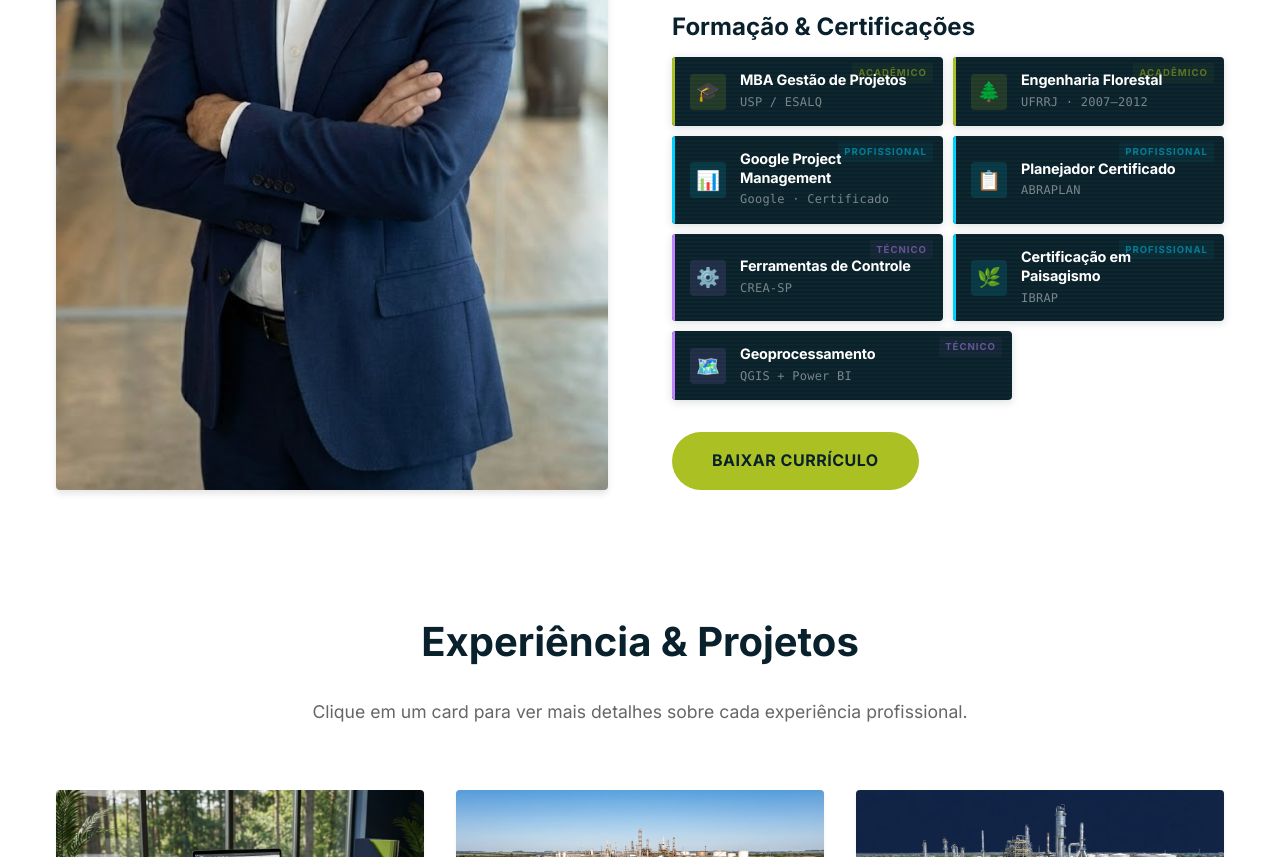
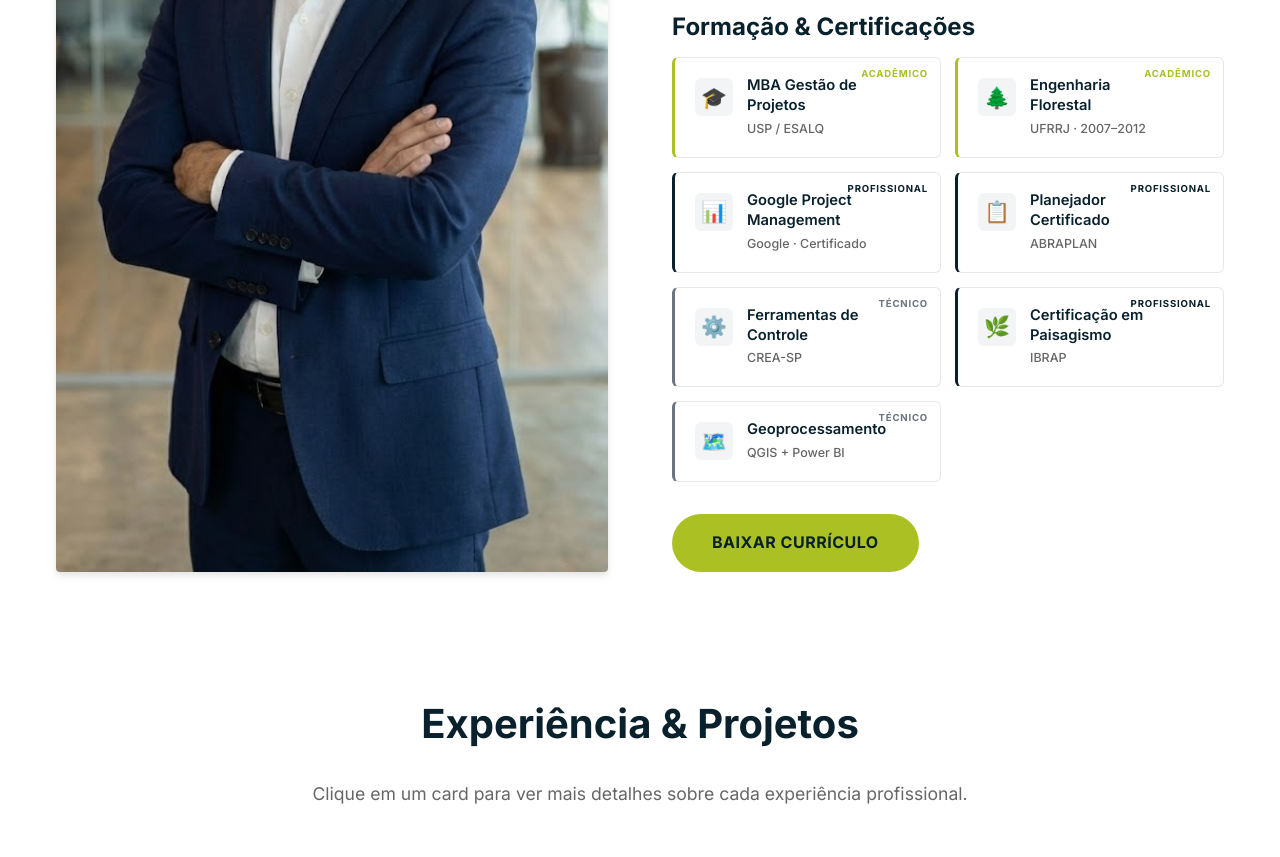
Before and after one commit to rfammon/StRafaelAmmon, a website: page index.html in a window 1280 px wide. Shown: the part 1389-2246 px from the top of the page. Drawn offline with Linux system fonts and the light colour scheme.

Commit message:
Redesign certifications: clean engineering style matching site theme

```diff
--- a/index.html
+++ b/index.html
@@ -134,7 +134,7 @@
                     <h3>Formação & Certificações</h3>
                     <div class="certifications-grid">
                         <div class="cert-card cert-academic">
-                            <span class="cert-type-tag">Acadêmico</span>
+                            <span class="cert-type-label">acadêmico</span>
                             <span class="cert-icon">🎓</span>
                             <div class="cert-content">
                                 <span class="cert-title">MBA Gestão de Projetos</span>
@@ -142,7 +142,7 @@
                             </div>
                         </div>
                         <div class="cert-card cert-academic">
-                            <span class="cert-type-tag">Acadêmico</span>
+                            <span class="cert-type-label">acadêmico</span>
                             <span class="cert-icon">🌲</span>
                             <div class="cert-content">
                                 <span class="cert-title">Engenharia Florestal</span>
@@ -150,7 +150,7 @@
                             </div>
                         </div>
                         <div class="cert-card cert-professional">
-                            <span class="cert-type-tag">Profissional</span>
+                            <span class="cert-type-label">profissional</span>
                             <span class="cert-icon">📊</span>
                             <div class="cert-content">
                                 <span class="cert-title">Google Project Management</span>
@@ -158,7 +158,7 @@
                             </div>
                         </div>
                         <div class="cert-card cert-professional">
-                            <span class="cert-type-tag">Profissional</span>
+                            <span class="cert-type-label">profissional</span>
                             <span class="cert-icon">📋</span>
                             <div class="cert-content">
                                 <span class="cert-title">Planejador Certificado</span>
@@ -166,7 +166,7 @@
                             </div>
                         </div>
                         <div class="cert-card cert-technical">
-                            <span class="cert-type-tag">Técnico</span>
+                            <span class="cert-type-label">Técnico</span>
                             <span class="cert-icon">⚙️</span>
                             <div class="cert-content">
                                 <span class="cert-title">Ferramentas de Controle</span>
@@ -174,7 +174,7 @@
                             </div>
                         </div>
                         <div class="cert-card cert-professional">
-                            <span class="cert-type-tag">Profissional</span>
+                            <span class="cert-type-label">profissional</span>
                             <span class="cert-icon">🌿</span>
                             <div class="cert-content">
                                 <span class="cert-title">Certificação em Paisagismo</span>
@@ -182,7 +182,7 @@
                             </div>
                         </div>
                         <div class="cert-card cert-technical">
-                            <span class="cert-type-tag">Técnico</span>
+                            <span class="cert-type-label">Técnico</span>
                             <span class="cert-icon">🗺️</span>
                             <div class="cert-content">
                                 <span class="cert-title">Geoprocessamento</span>
--- a/style.css
+++ b/style.css
@@ -363,180 +363,123 @@ header .container {
 }
 
 /* ============================================
-   CERTIFICATIONS — Premium Technical Badge
+   CERTIFICATIONS — Clean Engineering Badge
    ============================================ */
 
 .certifications-grid {
-    display: flex;
-    flex-wrap: wrap;
-    gap: 10px;
+    display: grid;
+    grid-template-columns: repeat(auto-fill, minmax(260px, 1fr));
+    gap: 14px;
     margin-top: var(--spacing-md);
 }
 
 .cert-card {
     display: flex;
-    align-items: center;
+    align-items: flex-start;
     gap: 14px;
-    padding: 14px 18px;
-    background: var(--primary-color);
-    border-radius: var(--border-radius);
+    padding: 18px 18px 18px 20px;
+    background: var(--bg-color);
+    border: 1px solid #e5e7eb;
+    border-left: 3px solid #d1d5db;
+    border-radius: 6px;
     position: relative;
-    overflow: hidden;
-    transition: all 0.3s ease;
-    min-width: 220px;
-    flex: 1 1 240px;
-    max-width: 340px;
-    box-shadow: 0 2px 8px rgba(9, 33, 44, 0.15);
-}
-
-.cert-card::before {
-    content: '';
-    position: absolute;
-    top: 0;
-    left: 0;
-    width: 100%;
-    height: 100%;
-    background: repeating-linear-gradient(
-        0deg,
-        transparent,
-        transparent 2px,
-        rgba(171, 192, 34, 0.03) 2px,
-        rgba(171, 192, 34, 0.03) 4px
-    );
-    pointer-events: none;
+    transition: all 0.25s ease;
 }
 
 .cert-card:hover {
-    transform: translateY(-2px);
-    box-shadow: 0 6px 20px rgba(9, 33, 44, 0.25);
-}
-
-/* Colored accent bar */
-.cert-card::after {
-    content: '';
-    position: absolute;
-    top: 0;
-    left: 0;
-    width: 3px;
-    height: 100%;
-    transition: width 0.3s ease;
-}
-
-.cert-card:hover::after {
-    width: 4px;
-}
-
-.cert-academic::after {
-    background: var(--secondary-color);
-}
-
-.cert-professional::after {
-    background: #00d2ff;
-}
-
-.cert-technical::after {
-    background: #c084fc;
-}
-
-/* Type tag */
-.cert-type-tag {
-    position: absolute;
-    top: 6px;
-    right: 10px;
+    border-color: #d1d5db;
+    box-shadow: 0 4px 14px rgba(0, 0, 0, 0.06);
+    transform: translateY(-1px);
+}
+
+.cert-academic {
+    border-left-color: var(--secondary-color);
+}
+
+.cert-professional {
+    border-left-color: var(--primary-color);
+}
+
+.cert-technical {
+    border-left-color: #6b7280;
+}
+
+/* Small type label */
+.cert-type-label {
     font-size: 0.6rem;
     font-weight: 700;
     text-transform: uppercase;
-    letter-spacing: 1px;
-    padding: 2px 6px;
-    border-radius: 2px;
-    opacity: 0.5;
-}
-
-.cert-academic .cert-type-tag {
+    letter-spacing: 0.8px;
+    position: absolute;
+    top: 8px;
+    right: 12px;
+}
+
+.cert-academic .cert-type-label {
     color: var(--secondary-color);
-    background: rgba(171, 192, 34, 0.1);
-}
-
-.cert-professional .cert-type-tag {
-    color: #00d2ff;
-    background: rgba(0, 210, 255, 0.1);
-}
-
-.cert-technical .cert-type-tag {
-    color: #c084fc;
-    background: rgba(192, 132, 252, 0.1);
+}
+
+.cert-professional .cert-type-label {
+    color: var(--primary-color);
+}
+
+.cert-technical .cert-type-label {
+    color: #6b7280;
 }
 
 .cert-icon {
-    font-size: 1.2rem;
+    font-size: 1.3rem;
     flex-shrink: 0;
-    width: 36px;
-    height: 36px;
+    width: 38px;
+    height: 38px;
     display: flex;
     align-items: center;
     justify-content: center;
-    border-radius: 4px;
-    position: relative;
-    z-index: 1;
-}
-
-.cert-academic .cert-icon {
-    background: rgba(171, 192, 34, 0.15);
-}
-
-.cert-professional .cert-icon {
-    background: rgba(0, 210, 255, 0.12);
-}
-
-.cert-technical .cert-icon {
-    background: rgba(192, 132, 252, 0.12);
+    border-radius: 6px;
+    margin-top: 2px;
+    background: #f3f4f6;
 }
 
 .cert-content {
     display: flex;
     flex-direction: column;
     gap: 3px;
-    position: relative;
-    z-index: 1;
 }
 
 .cert-title {
-    font-weight: 700;
-    font-size: 0.9rem;
-    color: var(--text-light);
-    line-height: 1.3;
-    letter-spacing: -0.01em;
+    font-weight: 600;
+    font-size: 0.92rem;
+    color: var(--primary-color);
+    line-height: 1.35;
+    padding-right: 60px;
 }
 
 .cert-institution {
-    font-size: 0.75rem;
-    color: rgba(255, 255, 255, 0.45);
+    font-size: 0.78rem;
+    color: var(--text-muted);
     font-weight: 500;
-    font-family: 'Roboto Mono', 'Consolas', monospace;
-    letter-spacing: 0.02em;
 }
 
 /* Responsive for Certifications */
 @media (max-width: 768px) {
     .certifications-grid {
-        gap: 8px;
+        grid-template-columns: 1fr;
+        gap: 10px;
     }
 
     .cert-card {
-        flex: 1 1 100%;
-        padding: 12px 14px;
-        min-width: auto;
-        max-width: 100%;
+        padding: 14px 14px 14px 16px;
     }
 
     .cert-icon {
         font-size: 1.1rem;
-        width: 32px;
-        height: 32px;
+        width: 34px;
+        height: 34px;
     }
 
     .cert-title {
-        font-size: 0.85rem;
+        font-size: 0.88rem;
+        padding-right: 50px;
     }
 }
 
```
